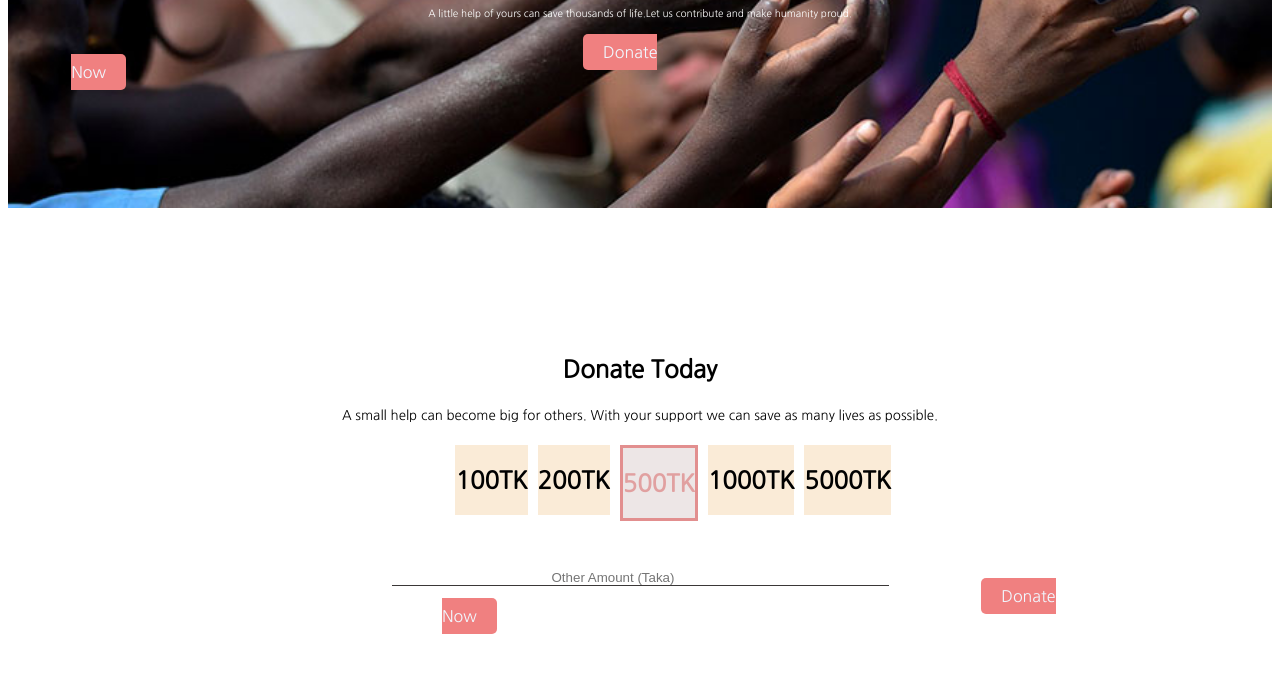
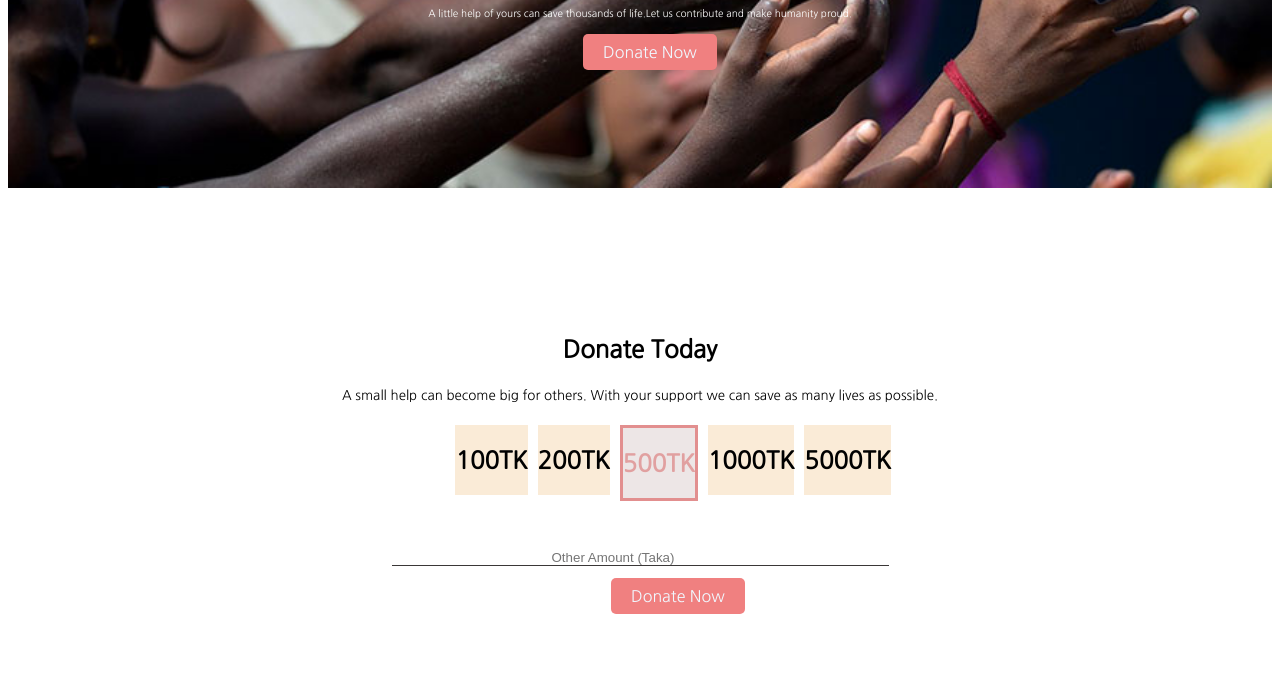
Before and after one commit to BlueBlood007/flood-affected-help, a plain HTML site: page index.html in a window 1280 px wide. Shown: the part 268-952 px from the top of the page. Drawn offline with Linux system fonts and the light colour scheme.

Commit message:
update 1

```diff
--- a/index.html
+++ b/index.html
@@ -26,7 +26,7 @@
         A little help of yours can save thousands of life.Let us contribute and
         make humanity proud.
       </p>
-      <a class="button" href="">Donate Now</a>
+      <div class="adjust"><a class="button" href="">Donate Now</a></div>
     </section>
     <section class="donate">
       <h1>Donate Today</h1>
@@ -63,7 +63,7 @@
           />
         </div>
       </form>
-      <a class="button" href="">Donate Now</a>
+      <div class="adjust"><a class="button" href="">Donate Now</a></div>
     </section>
     <section class="planning">
       <h1 class="plan">Our Donation Plan</h1>
--- a/style.css
+++ b/style.css
@@ -34,6 +34,10 @@ body {
     border-radius: 5px;
     color: aliceblue;
     text-align: center;
+}
+
+.adjust {
+    width: 20%;
     margin: 0% 45%;
 }
 
@@ -149,7 +153,7 @@ footer {
 .join {
     background-color: bisque;
     padding: 5% 5%;
-    margin: 0% 20%;
+    margin: 0% 20% 0% 20%;
 }
 
 .email {
@@ -157,6 +161,7 @@ footer {
     border: none;
     border-radius: 2px;
     padding: 5px;
+    margin-left: 30%;
 }
 
 .sub {
@@ -166,6 +171,7 @@ footer {
     border-radius: 5px;
     color: aliceblue;
     text-align: center;
+    margin-right: 30%;
 }
 
 .about-us {
```
